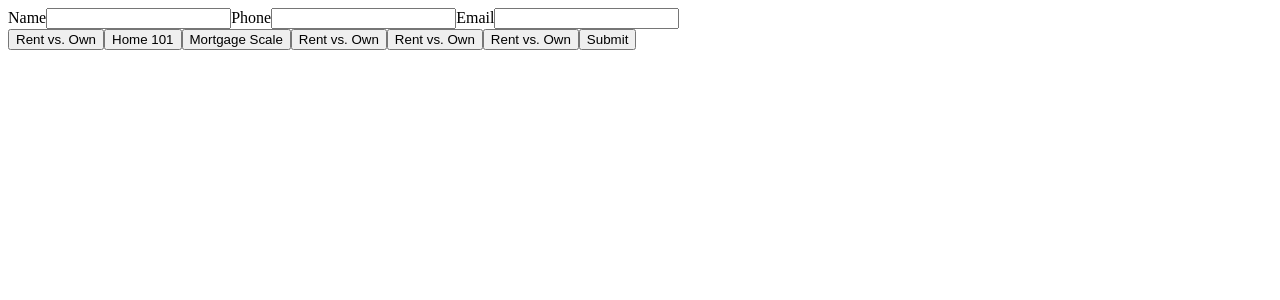
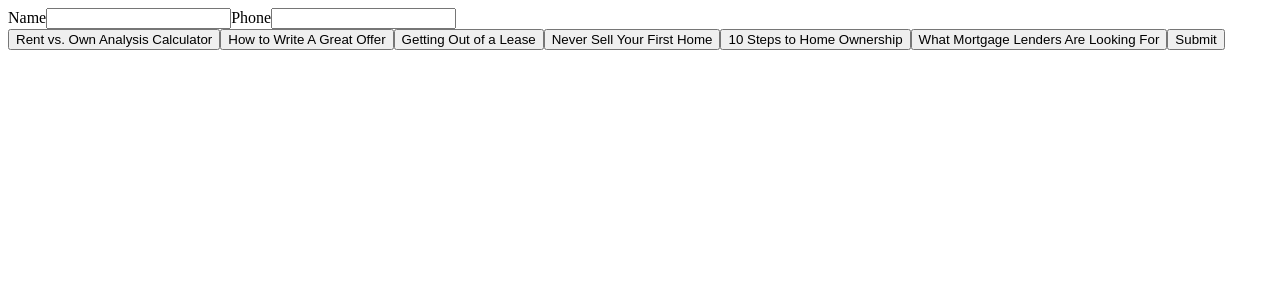
Before and after one commit to DamianSpears/KnowTheNeighborhood, an Angular app in the folder KTN/: page / in a window 1280 px wide. Shown: the top 300 px of the page. Built offline with nearby package versions, Linux system fonts and the light colour scheme.

Commit message:
Removed email per client's request, added other button categories.

```diff
--- a/KTN/src/app/Components/home/home.component.html
+++ b/KTN/src/app/Components/home/home.component.html
@@ -2,15 +2,12 @@
 <input type="text" id="fullname" name="fullname">
 <label for="phone">Phone</label>
 <input type="tel" id ="phone" name="phone">
-<label for="email">Email</label>
-<input type="email" class="email">
-
 <div class="rvo">
-  <button>Rent vs. Own</button>
-  <button>Home 101</button>
-  <button>Mortgage Scale</button>
-  <button>Rent vs. Own</button>
-  <button>Rent vs. Own</button>
-  <button>Rent vs. Own</button>
+  <button>Rent vs. Own Analysis Calculator</button>
+  <button>How to Write A Great Offer</button>
+  <button>Getting Out of a Lease</button>
+  <button>Never Sell Your First Home</button>
+  <button>10 Steps to Home Ownership</button>
+  <button>What Mortgage Lenders Are Looking For</button>
   <button>Submit</button>
 </div>
```
